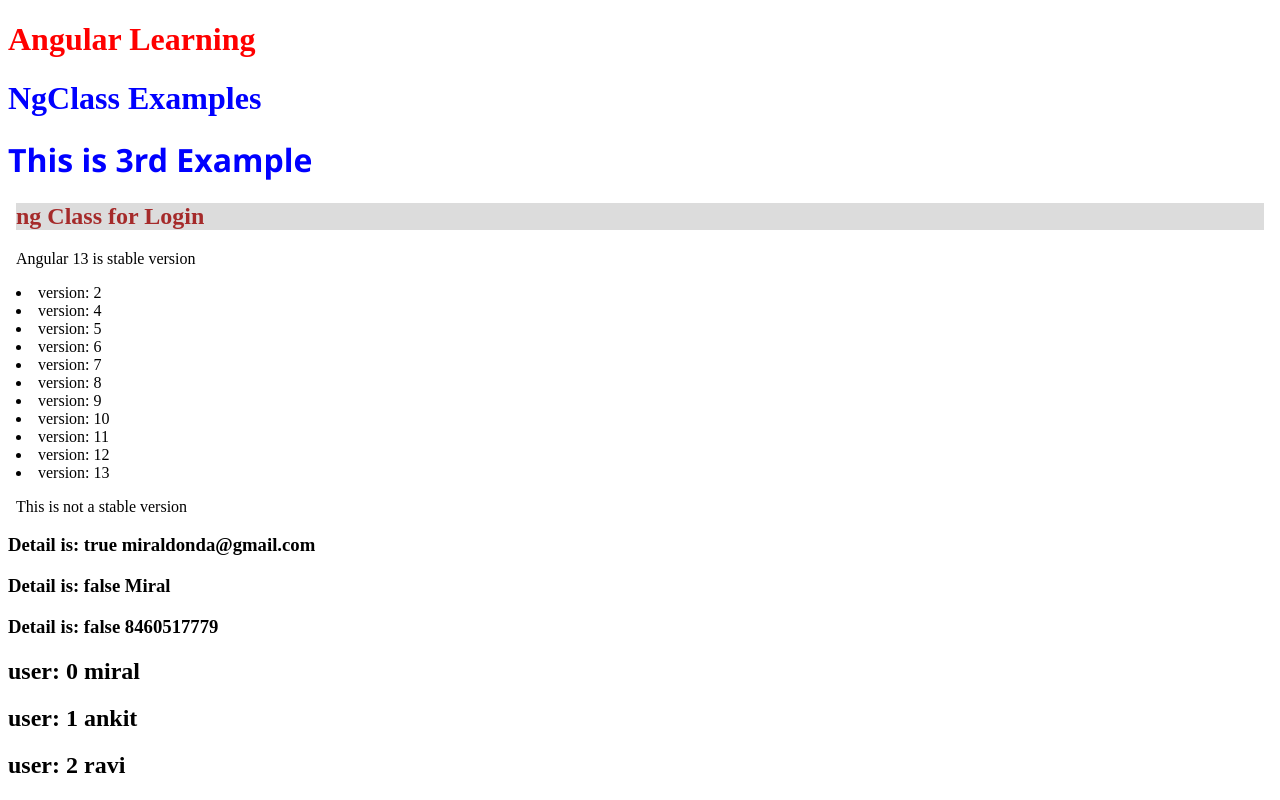
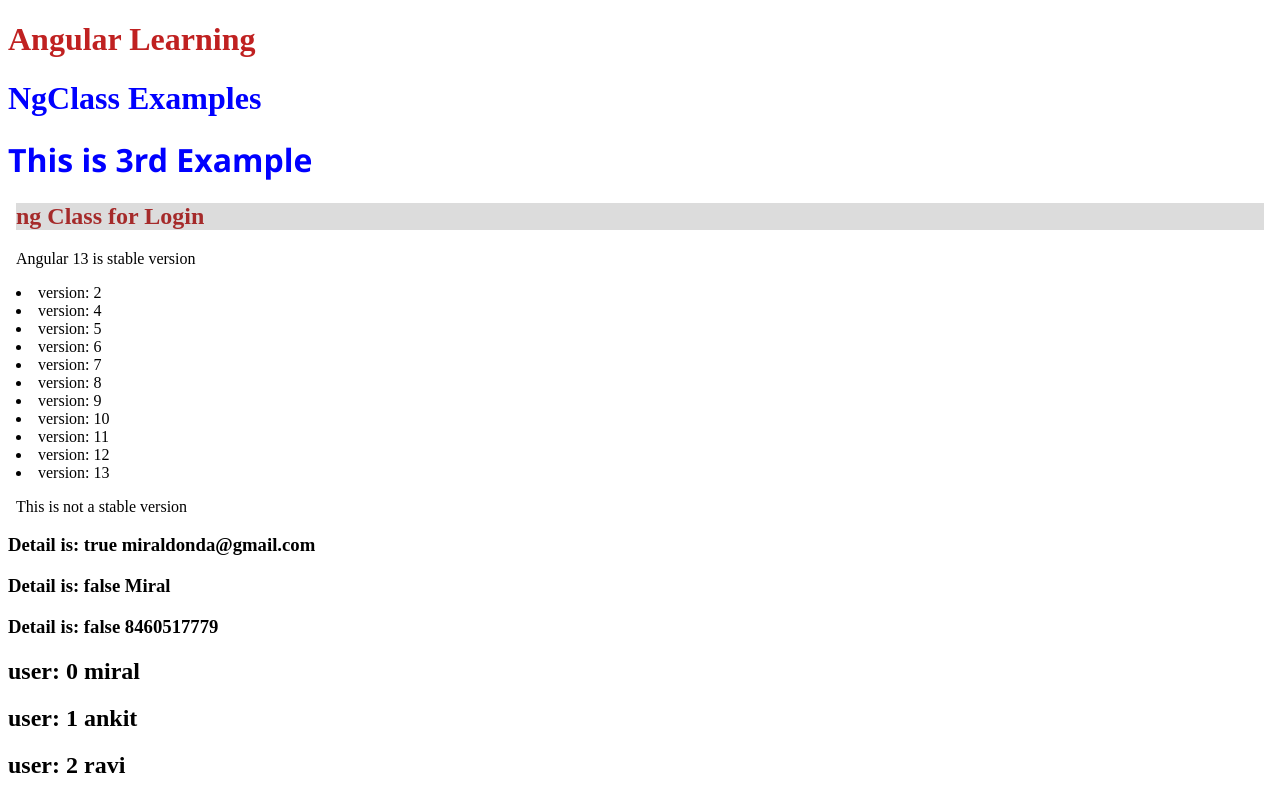
Before and after one commit to miral158/Angular_Learning, an Angular app in the folder Basic_Learning/: page / in a window 1280 px wide. Shown: the top 800 px of the page. Built offline with nearby package versions, Linux system fonts and the light colour scheme.

Commit message:
3rd Commit of Basic Learning

```diff
--- a/Basic_Learning/src/app/app.component.css
+++ b/Basic_Learning/src/app/app.component.css
@@ -1,5 +1,5 @@
 .one{
-    color: red;
+    color: rgb(192, 33, 33);
 }
 .two{
     color: blue;
```
